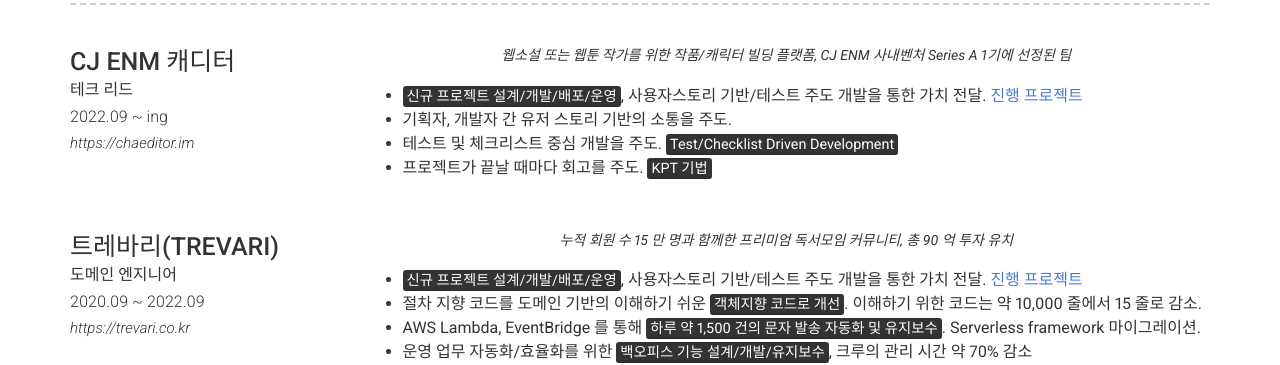
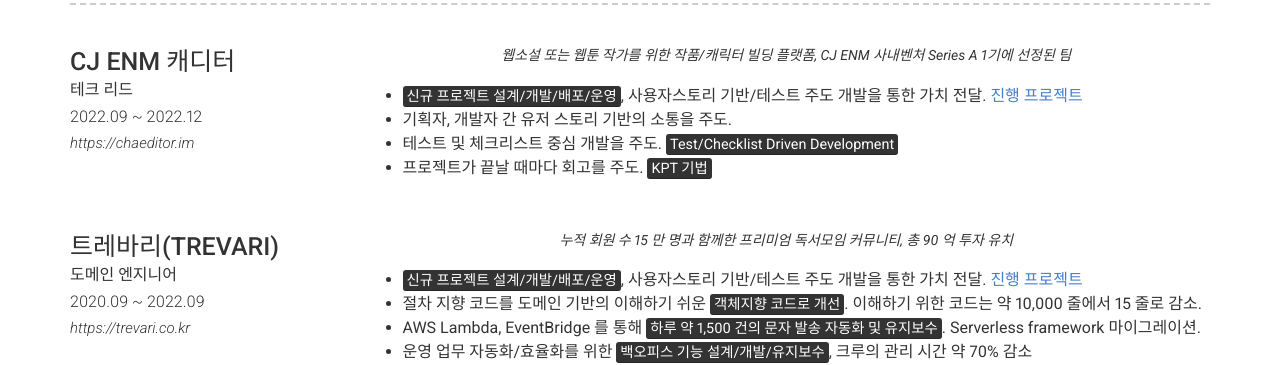
Before and after one commit to currenjin/resume, a Jekyll site: the page built from index.md, in a window 1280 px wide and 900 px high, scrolled down 496 px. Shown: the part 153-518 px from the top of the window. Built offline with Jekyll 4.4.1, drawn with Linux system fonts in a browser that asks for light colours; nearby versions of some CDN libraries.

Commit message:
Update _config.yml

```diff
--- a/_config.yml
+++ b/_config.yml
@@ -64,7 +64,7 @@ content:
       - layout: left
         title: CJ ENM 캐디터
         sub_title: 테크 리드
-        caption: 2022.09 ~ ing
+        caption: 2022.09 ~ 2022.12
         link: https://chaeditor.im
         quote: >
           웹소설 또는 웹툰 작가를 위한 작품/캐릭터 빌딩 플랫폼, CJ ENM 사내벤처 Series A 1기에 선정된 팀
```
